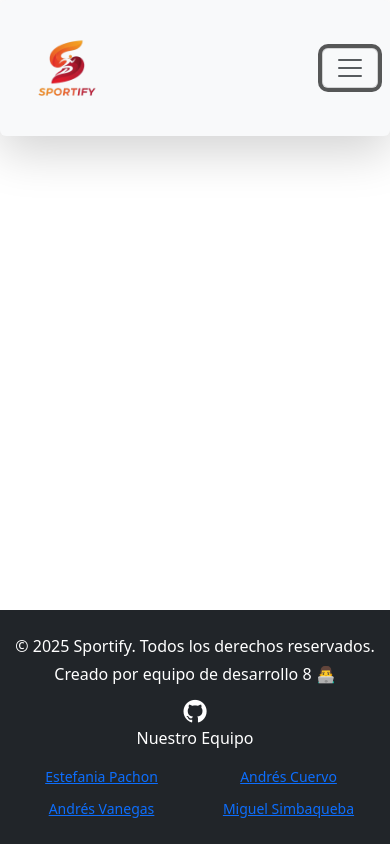
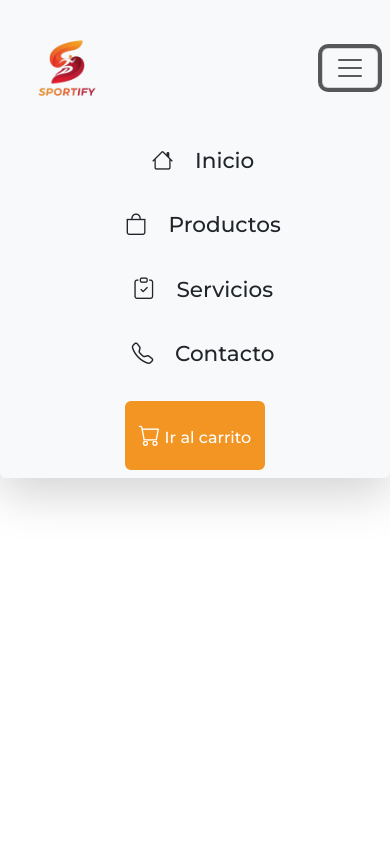
Before and after one commit to Crowtinho/hackathon, a plain HTML site: page components/navbar.html in a window 390 px wide. Both pictures are taken after a click on the button "botón menú". Drawn offline with nearby package versions, Linux system fonts and the light colour scheme.

Commit message:
se arregla menu hamburguesa

```diff
--- a/components/navbar.html
+++ b/components/navbar.html
@@ -55,19 +55,19 @@
                     <!-- Menú para pantallas pequeñas -->
                     <ul class="navbar-nav d-lg-none w-100 text-center">
                         <li class="nav-item py-2">
-                            <a class="nav-link fs-4 montserrat text-dak" href="#"><i class="bi bi-house mx-3"></i>
+                            <a class="nav-link fs-4 montserrat text-dark" href="#"><i class="bi bi-house mx-3"></i>
                                 Inicio</a>
                         </li>
                         <li class="nav-item py-2">
-                            <a class="nav-link fs-4 montserrat  text-white" href="#"><i class="bi bi-bag mx-3"></i>
+                            <a class="nav-link fs-4 montserrat  text-dark" href="#"><i class="bi bi-bag mx-3"></i>
                                 Productos</a>
                         </li>
                         <li class="nav-item py-2">
-                            <a class="nav-link fs-4 montserrat text-white " href="#"><i class="bi bi-clipboard-check mx-3"></i>
+                            <a class="nav-link fs-4 montserrat text-dark " href="#"><i class="bi bi-clipboard-check mx-3"></i>
                                 Servicios</a>
                         </li>
                         <li class="nav-item py-2">
-                            <a class="nav-link fs-4 montserrat text-white " href="#"><i class="bi bi-telephone mx-3"></i>
+                            <a class="nav-link fs-4 montserrat text-dark " href="#"><i class="bi bi-telephone mx-3"></i>
                                 Contacto</a>
                         </li>
                         <li class="nav-item mt-3">
@@ -87,43 +87,6 @@
             </div>
         </nav>
     </header>
-
-
-
-
-    <footer class=" footer-section bg-dark text-white text-center py-4 footer-fixed">
-        <div class="container">
-            <div class="row">
-                <!-- Información principal del footer -->
-                <div class="col-md-8">
-                    <p class="mb-1">© 2025 Sportify. Todos los derechos reservados.</p>
-                    <p class="mb-2">Creado por equipo de desarrollo 8 👨‍💻</p>
-                    <div>
-                        <a href="https://github.com/Crowtinho/hackathon" class="text-white"><i class="bi bi-github fs-3 mx-3"></i></a>
-                    </div>
-                </div>
-
-                <!-- Columna del equipo -->
-                <div class="col-md-4">
-                    <h6 class="mb-3">Nuestro Equipo</h6>
-                    <div class="row row-cols-2 g-2">
-                    <div class="col">
-                        <small><a href="https://www.linkedin.com/in/estefania-pachon-ing-fullstack/">Estefania Pachon</a></small>
-                    </div>
-                    <div class="col">
-                        <small><a href="https://www.linkedin.com/in/andres-cuervo-dev/">Andrés Cuervo</a></small>
-                    </div>
-                    <div class="col">
-                        <small><a href="https://www.linkedin.com/in/andr%C3%A9s-v-8a0007213/">Andrés Vanegas</a></small>
-                     </div>
-                    <div class="col">
-                        <small><a href="https://www.linkedin.com/in/miguel-angel-simbaqueba-developer">Miguel Simbaqueba</a></small>
-                     </div>
-                </div>
-            </div>
-        </div>
-    </footer>
-
-
+<script src="https://cdn.jsdelivr.net/npm/bootstrap@5.3.0/dist/js/bootstrap.bundle.min.js"></script>
 </body>
 </html>
```
